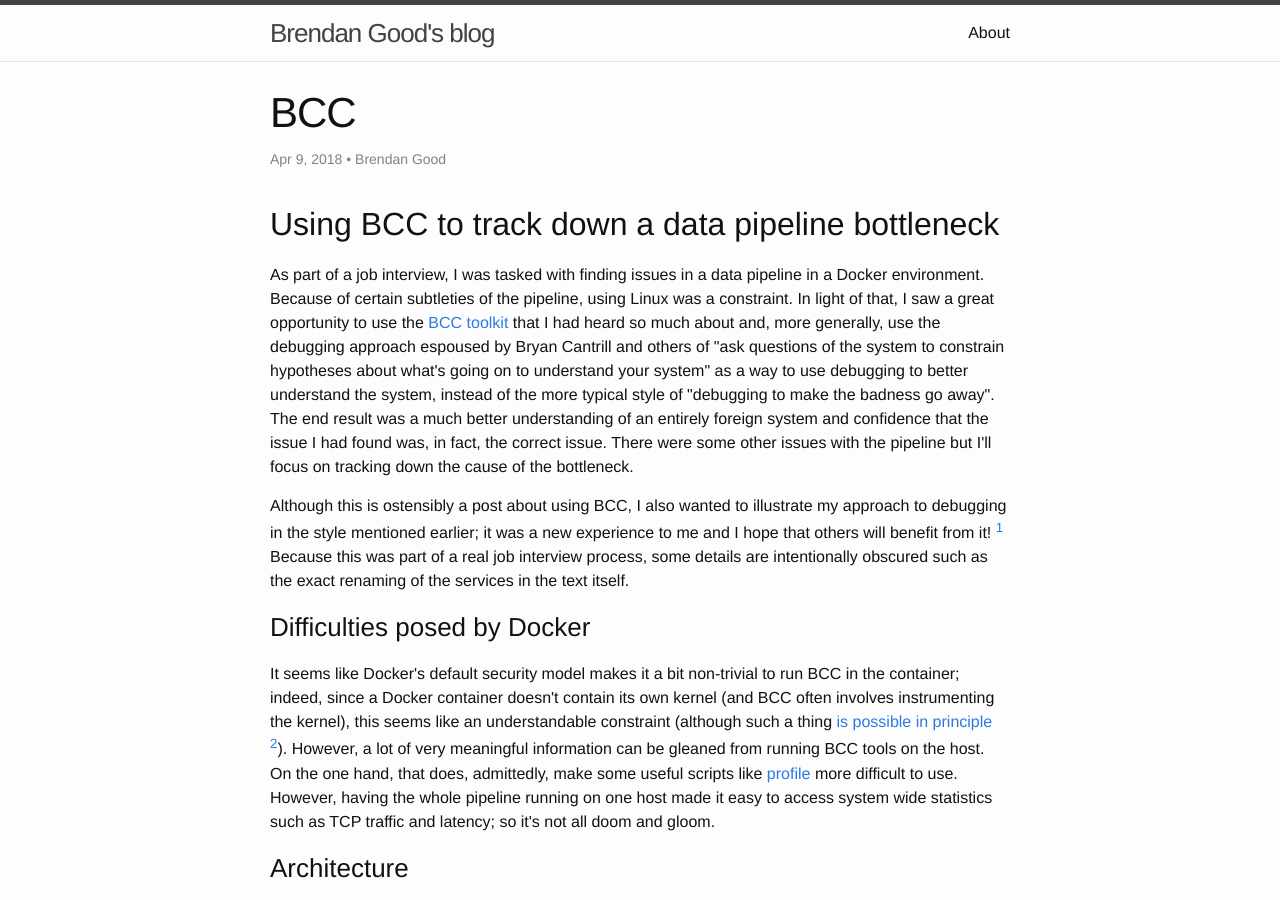
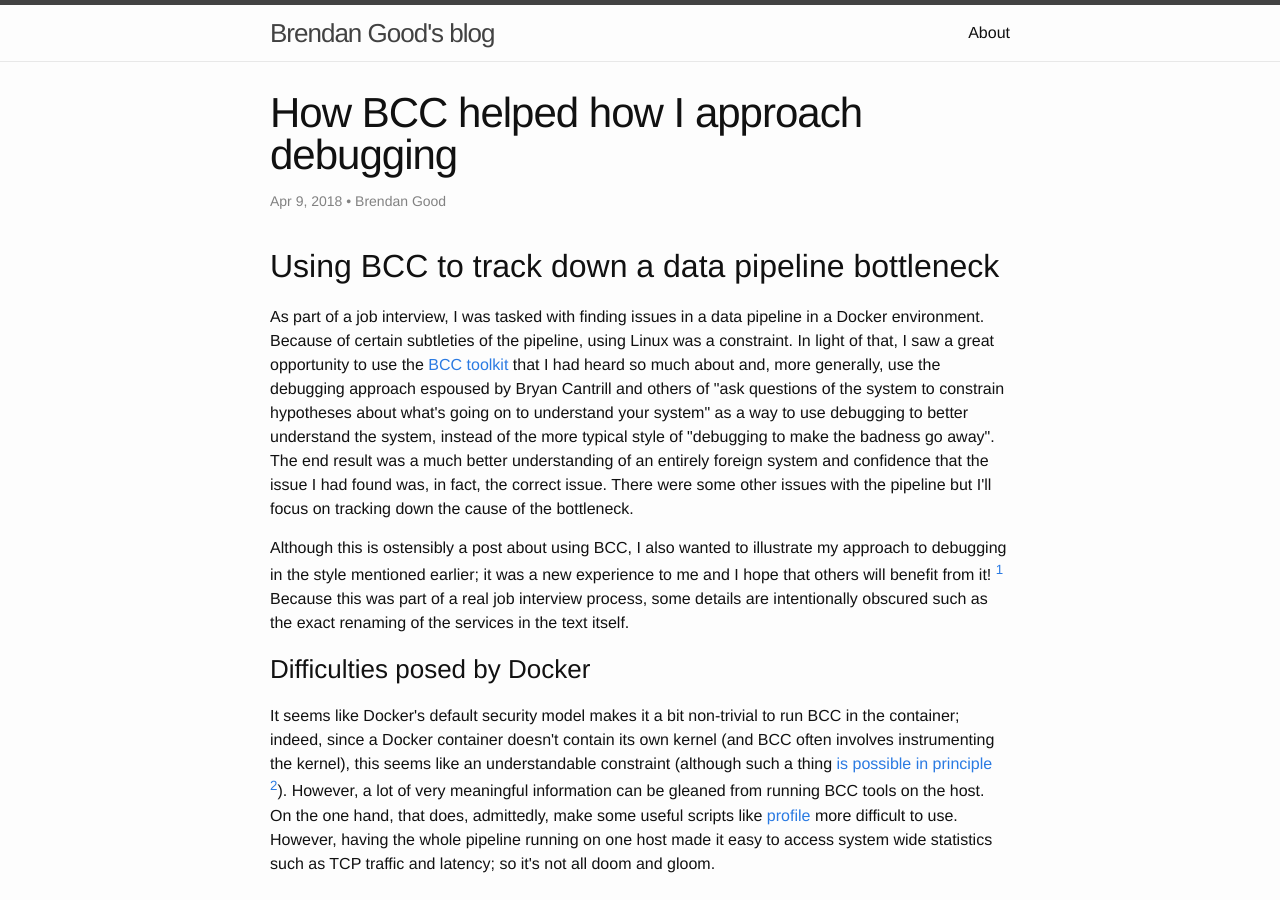
Before and after one commit to b-t-g/b-t-g.github.io, a Jekyll site: the page built from _posts/2018-04-09-bcc.html, in a window 1280 px wide and 900 px high. Built offline with Jekyll 4.4.1, drawn with Linux system fonts in a browser that asks for light colours; formulas are drawn with MathJax 3.

Commit message:
Change title and add categories and tags

```diff
--- a/_posts/2018-04-09-bcc.html
+++ b/_posts/2018-04-09-bcc.html
@@ -1,13 +1,13 @@
 ---
 date: 2018-04-09
 tags:
-- bcc
+- bcc,Linux,Docker
 author: Brendan Good
 layout: post
-title: BCC
-excerpt: bcc
+title: How BCC helped how I approach debugging
+excerpt: My experience of tracking down a performance issue with BCC
 categories:
-- bcc
+- Linux,debugging
 ---
 <div id="outline-container-org14c6766" class="outline-2">
 <h2 id="org14c6766">Using BCC to track down a data pipeline bottleneck</h2>
```
